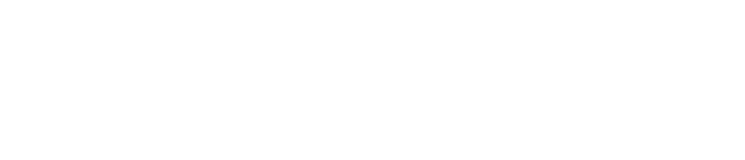
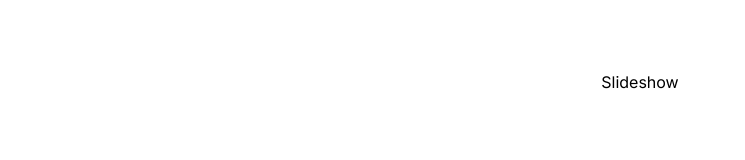
Before and after one commit to nem0z/blendify, a Next.js app in the folder app/app/: page / in a window 1280 px wide. Shown: the part 634-794 px from the top of the page, without its empty margins (0-745 px from the left). Built offline with nearby package versions, Linux system fonts and the light colour scheme.

Commit message:
feat (src/app): init basic index page

```diff
--- a/app/app/src/app/page.tsx
+++ b/app/app/src/app/page.tsx
@@ -1,9 +1,13 @@
 import Image from 'next/image'
+import Link from 'next/link';
 
 export default function Home() {
   return (
     <main className="flex min-h-screen flex-col items-center justify-between p-24">
       <h1>Blenfiy app</h1>
+      <Link href="/slideshow">
+        Slideshow
+      </Link>
     </main>
   )
 }
```
